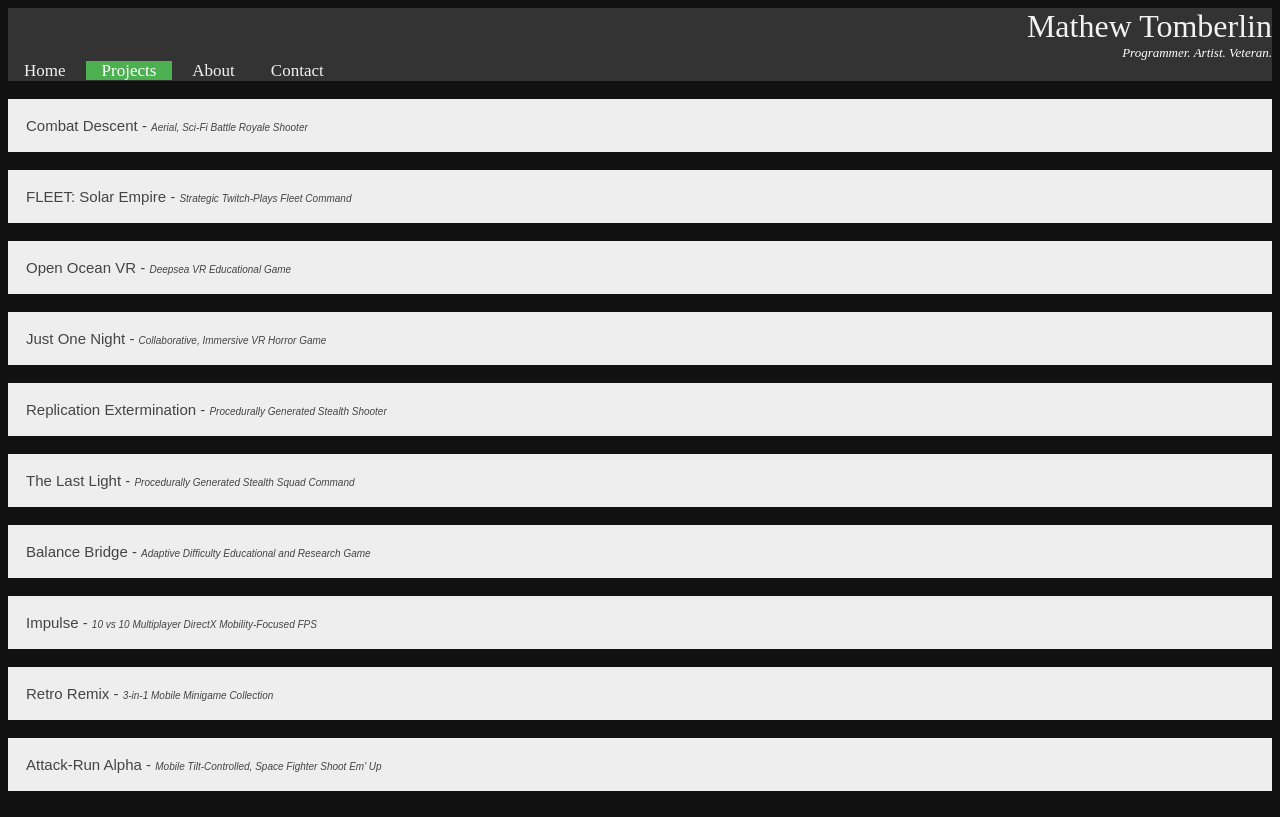
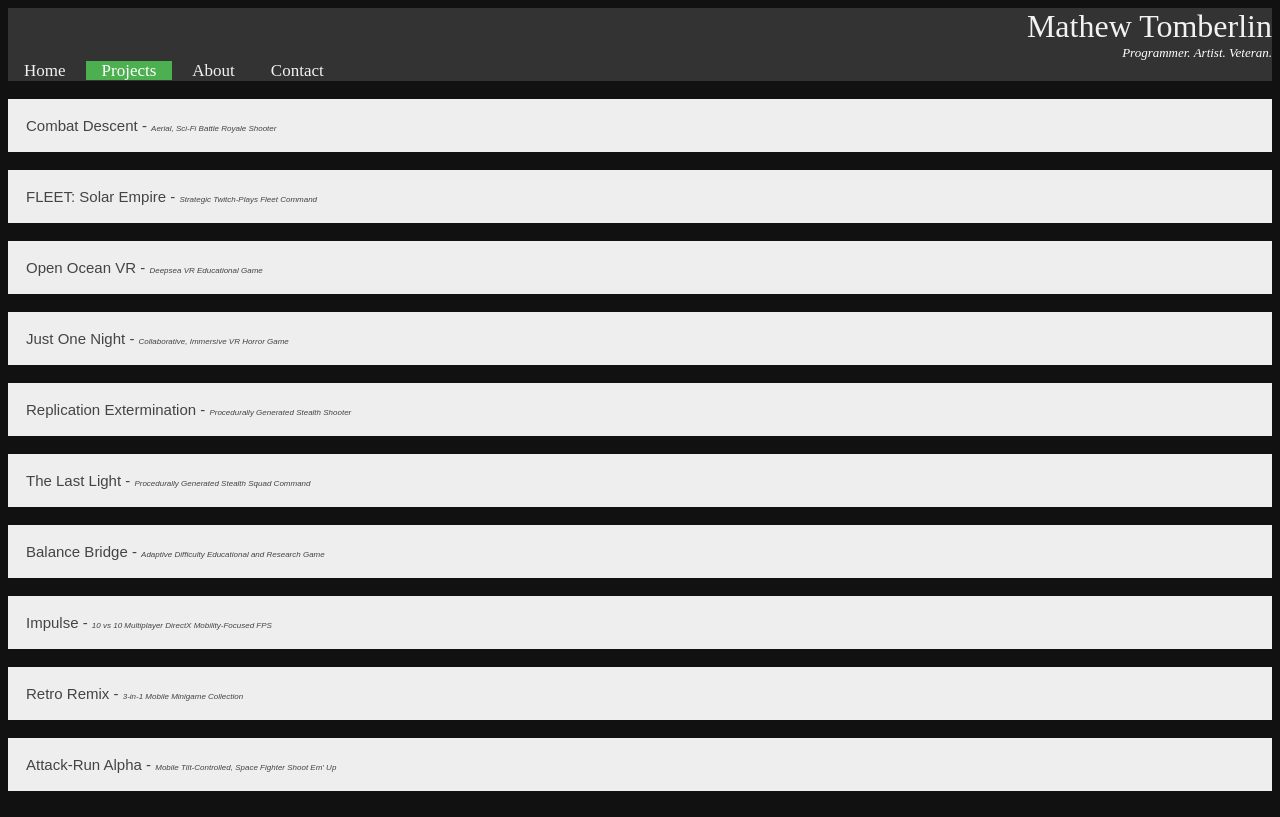
Before and after one commit to MathewTomberlin/MathewTomberlin.github.io, a PHP site: page /projects.html in a window 1280 px wide. Run offline with PHP 8.4, Linux system fonts and the light colour scheme.

Commit message:
Updated site

```diff
--- a/projects.html
+++ b/projects.html
@@ -15,7 +15,7 @@
 <body>
     <div class="topnav" id="navbar"></div><br />
 
-    <button class="collapsible">Combat Descent - <i>Aerial, Sci-Fi Battle Royale Shooter</i></button>
+    <button class="collapsible">Combat Descent - <i class="subtext">Aerial, Sci-Fi Battle Royale Shooter</i></button>
     <div class="content">
         <img src="images/BodyArmor.png" style="height:15%;width:15%;" />
         <video width="320" height="240" controls>
@@ -39,7 +39,7 @@
         <br />
     </div><br /><br />
 
-    <button class="collapsible">FLEET: Solar Empire - <i>Strategic Twitch-Plays Fleet Command</i></button>
+    <button class="collapsible">FLEET: Solar Empire - <i class="subtext">Strategic Twitch-Plays Fleet Command</i></button>
     <div class="content">
         <img src="images/FleetTitleScreen.jpg" style="height:20%;width:20%;" />
         <video width="320" height="240" controls>
@@ -62,7 +62,7 @@
         <br />
     </div><br /><br />
 
-    <button class="collapsible">Open Ocean VR - <i>Deepsea VR Educational Game</i></button>
+    <button class="collapsible">Open Ocean VR - <i class="subtext">Deepsea VR Educational Game</i></button>
     <div class="content">
         <img src="images/Fish.PNG" style="height:20%;width:20%;" />
         <img src="images/openocean_2.gif" style="height:18%;width:18%;" />
@@ -76,7 +76,7 @@
         </p>
     </div><br /><br />
 
-    <button class="collapsible">Just One Night - <i>Collaborative, Immersive VR Horror Game</i></button>
+    <button class="collapsible">Just One Night - <i class="subtext">Collaborative, Immersive VR Horror Game</i></button>
     <div class="content">
         <img src="images/justonenightcover.png" style="height:20%;width:20%" />
         <p>
@@ -89,7 +89,7 @@
         </p>
     </div><br /><br />
 
-    <button class="collapsible">Replication Extermination - <i>Procedurally Generated Stealth Shooter</i></button>
+    <button class="collapsible">Replication Extermination - <i class="subtext">Procedurally Generated Stealth Shooter</i></button>
     <div class="content">
         <img src="images/CoverArt.jpg" style="height:30%;width:30%" />
         <video width="320" height="240" controls>
@@ -110,7 +110,7 @@
         </p>
     </div><br /><br />
 
-    <button class="collapsible">The Last Light - <i>Procedurally Generated Stealth Squad Command</i></button>
+    <button class="collapsible">The Last Light - <i class="subtext">Procedurally Generated Stealth Squad Command</i></button>
     <div class="content">
         <video width="320" height="240" controls>
             <source src="images/TheLastLight1.mp4" type="video/mp4">
@@ -129,7 +129,7 @@
         </p>
     </div><br /><br />
 
-    <button class="collapsible">Balance Bridge - <i>Adaptive Difficulty Educational and Research Game</i></button>
+    <button class="collapsible">Balance Bridge - <i class="subtext">Adaptive Difficulty Educational and Research Game</i></button>
     <div class="content">
         <p>
             <i>Balance Bridge</i> is an education and research game developed soely by Mathew Tomberlin for the University of Waterloo that uses the <a href="https://store.neurosky.com/pages/mindwave">Neurosky Mindwave EEG Sensor</a> to read the player's attention levels and calmness levels
@@ -140,7 +140,7 @@
         </p>
     </div><br /><br />
 
-    <button class="collapsible">Impulse - <i>10 vs 10 Multiplayer DirectX Mobility-Focused FPS</i></button>
+    <button class="collapsible">Impulse - <i class="subtext">10 vs 10 Multiplayer DirectX Mobility-Focused FPS</i></button>
     <div class="content">
         <img src="images/impulsefight.png" style="height:32%;width:32%" />
         <video width="320" height="240" controls>
@@ -154,7 +154,7 @@
         </p>
     </div><br /><br />
 
-    <button class="collapsible">Retro Remix - <i>3-in-1 Mobile Minigame Collection</i></button>
+    <button class="collapsible">Retro Remix - <i class="subtext">3-in-1 Mobile Minigame Collection</i></button>
     <div class="content">
         <img src="images/bodyarmor.png" style="height:10%;width:10%" />
         <p>
@@ -165,7 +165,7 @@
         </p>
     </div><br /><br />
 
-    <button class="collapsible">Attack-Run Alpha - <i>Mobile Tilt-Controlled, Space Fighter Shoot Em' Up</i></button>
+    <button class="collapsible">Attack-Run Alpha - <i class="subtext">Mobile Tilt-Controlled, Space Fighter Shoot Em' Up</i></button>
     <div class="content">
         <img src="images/bodyarmor.png" style="height:10%;width:10%" />
         <p>
--- a/src/css/style.css
+++ b/src/css/style.css
@@ -157,8 +157,8 @@ body {
   font-size: 15px;
 }
 
-.collapsible i{
-  font-size:10px;
+.subtext{
+  font-size:8px;
 }
 
 /* Add a background color to the button if it is clicked on (add the .active class with JS), and when you move the mouse over it (hover) */
```
